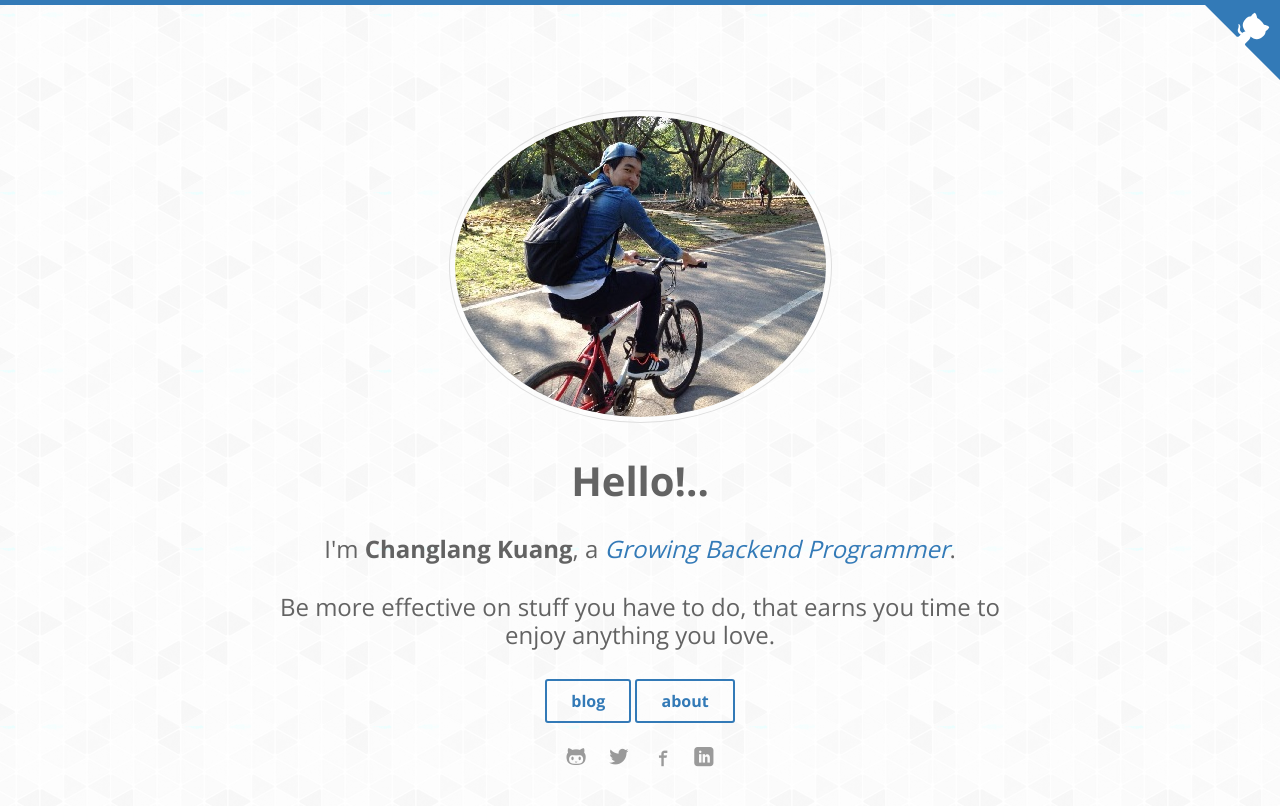
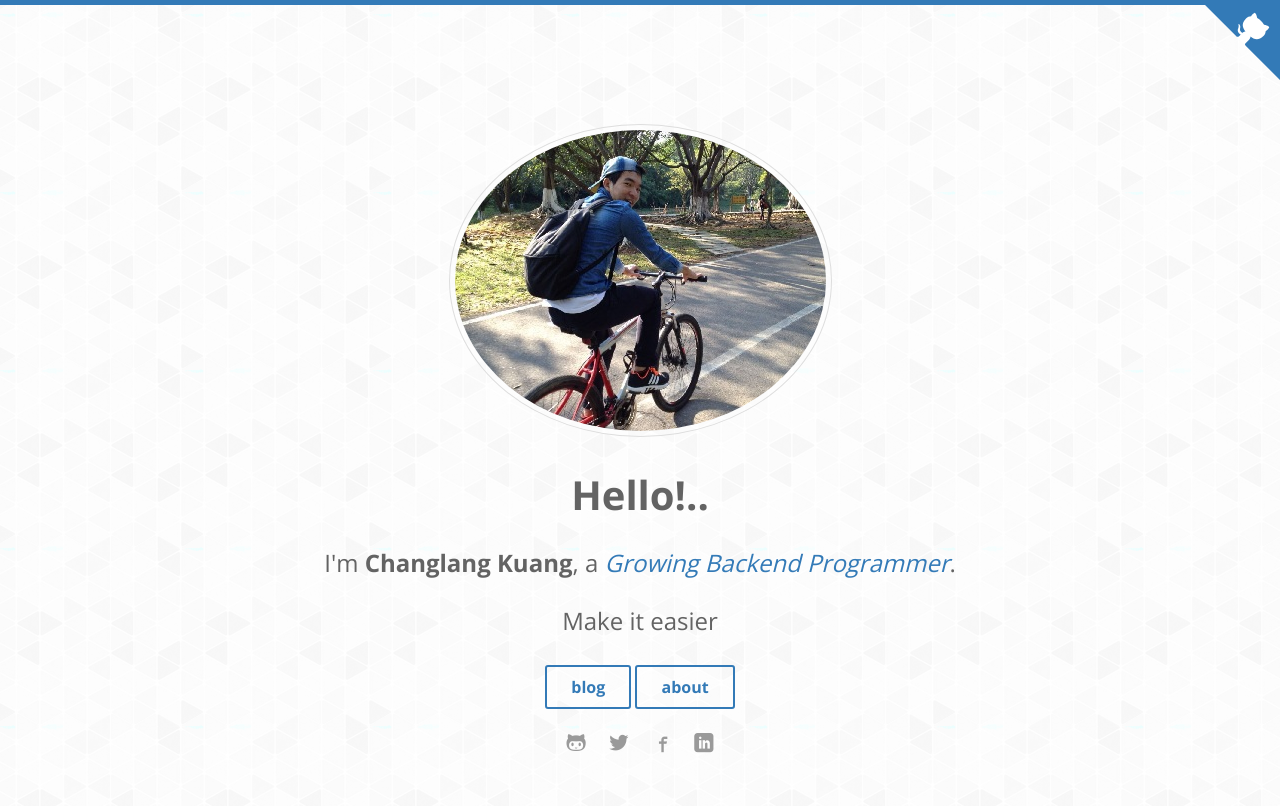
Before and after one commit to kuangchanglang/kuangchanglang.github.io, a Jekyll site: the page built from index.html, in a window 1280 px wide. Shown: the top 806 px of the page. Built offline with Jekyll 4.4.1, drawn with Linux system fonts in a browser that asks for light colours; some web fonts are replaced.

Commit message:
update config.yml

```diff
--- a/_config.yml
+++ b/_config.yml
@@ -38,7 +38,7 @@ disqus_site_shortname: "kuangchanglang"
 author:
   name      : Changlang Kuang
   job       : Growing Backend Programmer
-  bio       : "Be more effective on stuff you have to do, that earns you time to enjoy anything you love."
+  bio       : "Make it easier"
   thumb     : /images/author.jpg
   email     : kuangchanglang@163.com
   url       : http://kuangchanglang.com
```
